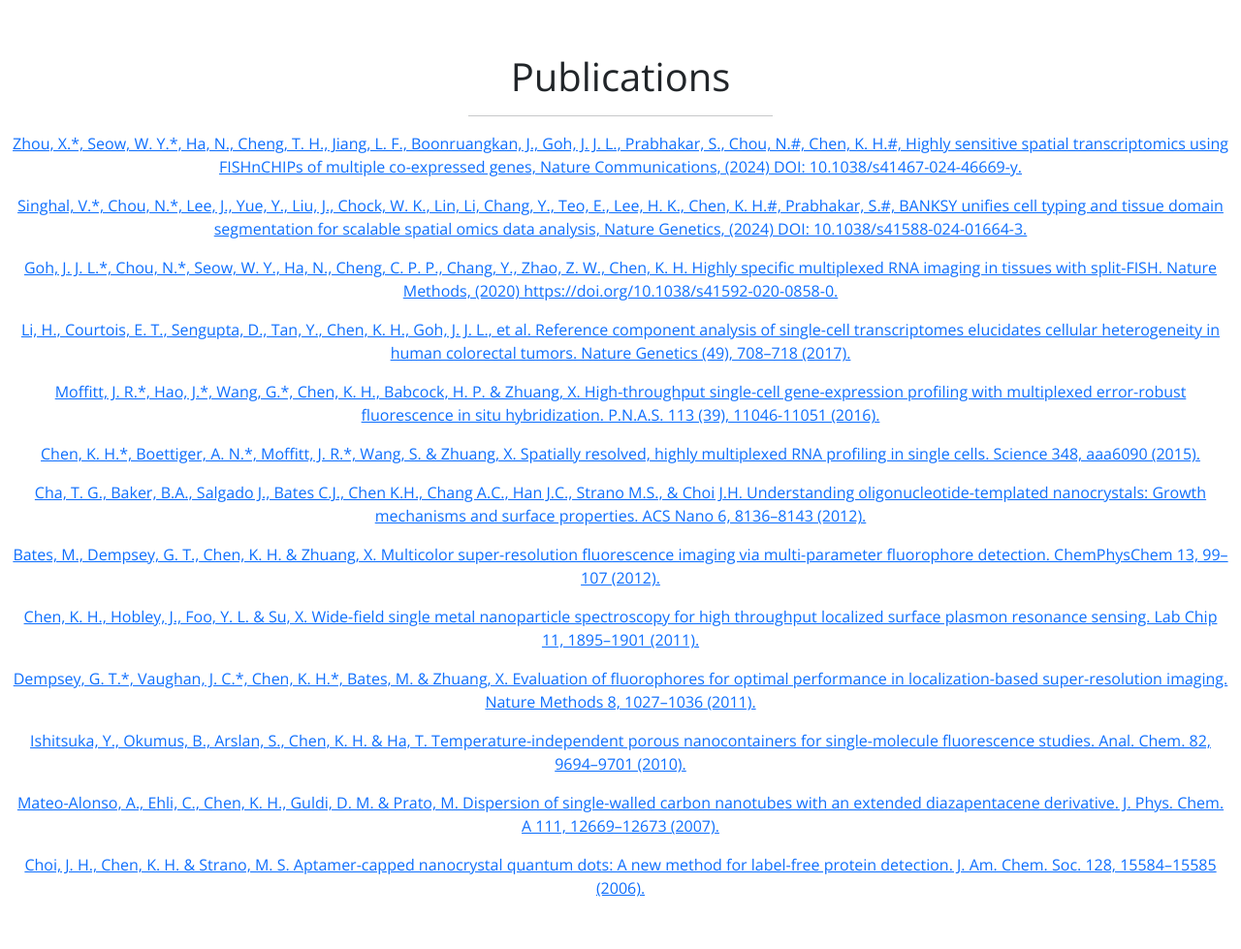
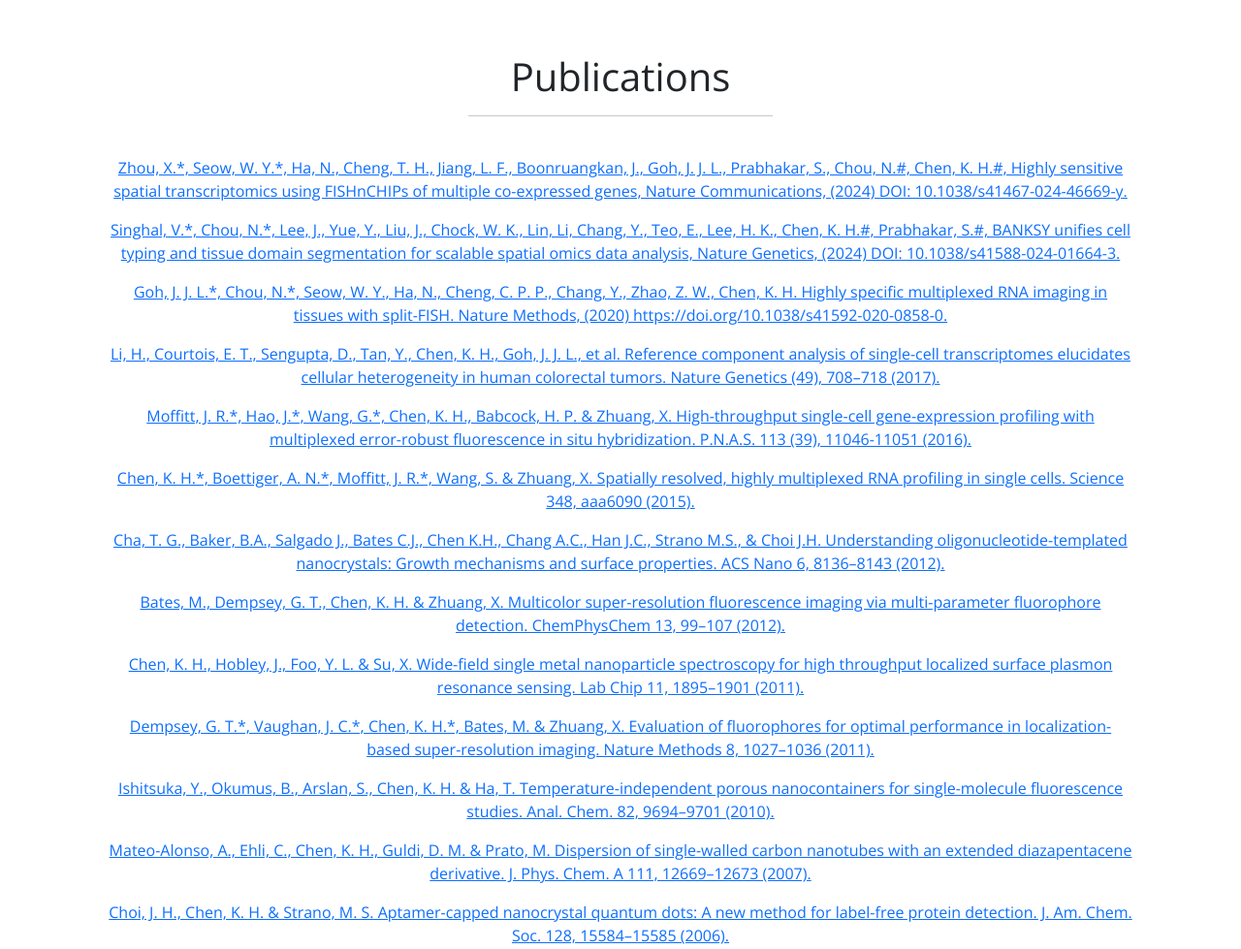
Before and after one commit to JohannesLow/website-test, a plain HTML site: page index.html in a window 1280 px wide. Shown: the part 3840-4819 px from the top of the page at 97% size. Drawn offline with nearby package versions, Linux system fonts and the light colour scheme.

Commit message:
Update style.css

```diff
--- a/style.css
+++ b/style.css
@@ -28,7 +28,7 @@
 
 .pub-pad {
 	align-items: center;
-	width: fit-content;
+	padding: 25px 100px;
 	background-color: white;
 }
 
```
